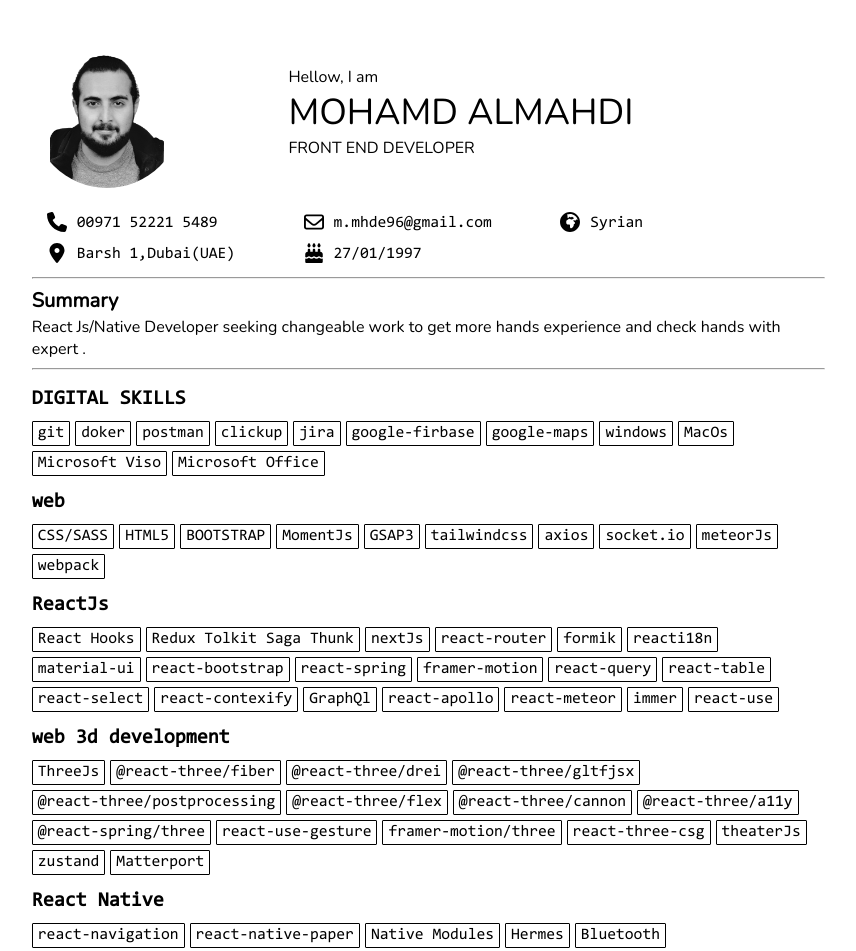
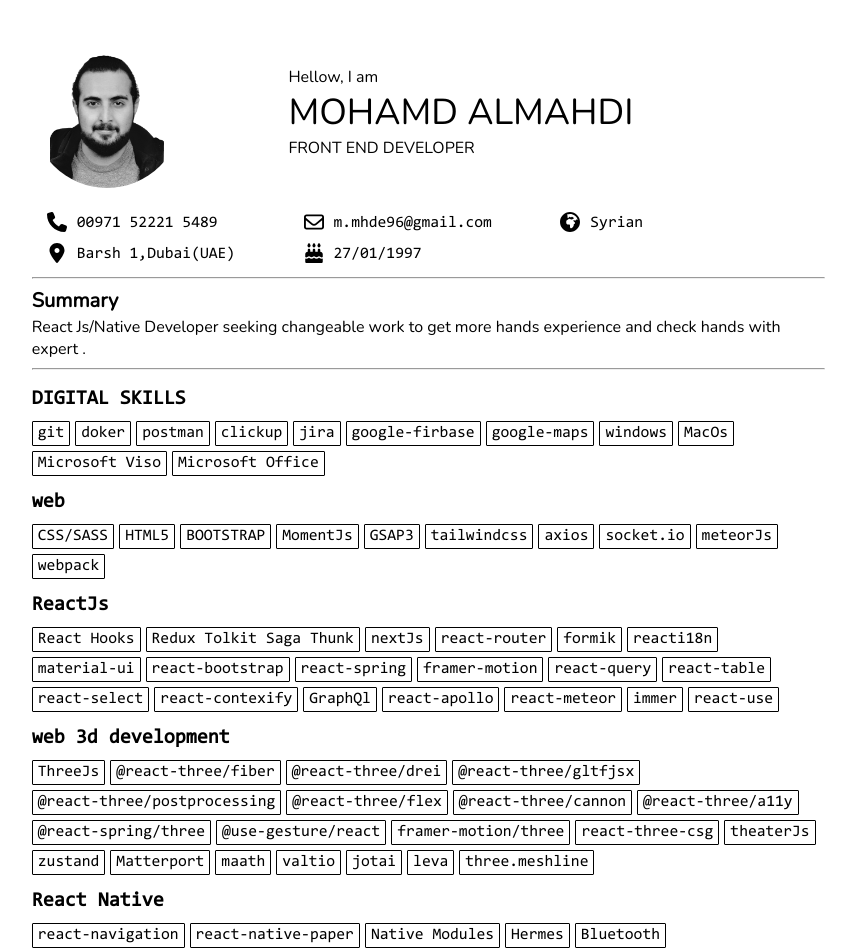
Before and after one commit to Mhde96/mohamd-almahdi-cv, a React (Create React App) app: page / in a window 1280 px wide. Shown: the top 951 px of the page, without its empty margins (6-862 px from the left). Built offline with nearby package versions, Linux system fonts and the light colour scheme.

Commit message:
Update info-digital.js

```diff
--- a/src/sections/digital-skills/info-digital.js
+++ b/src/sections/digital-skills/info-digital.js
@@ -69,12 +69,18 @@ export const info_digital = [
       "@react-three/cannon",
       "@react-three/a11y",
       "@react-spring/three",
-      "react-use-gesture",
+      "@use-gesture/react",
       "framer-motion/three",
       "react-three-csg",
       "theaterJs",
       "zustand",
-      "Matterport"
+      "Matterport",
+      "maath",
+      "valtio",
+      "jotai",
+      "leva",
+      "three.meshline"
+
     ],
   },
 
```
